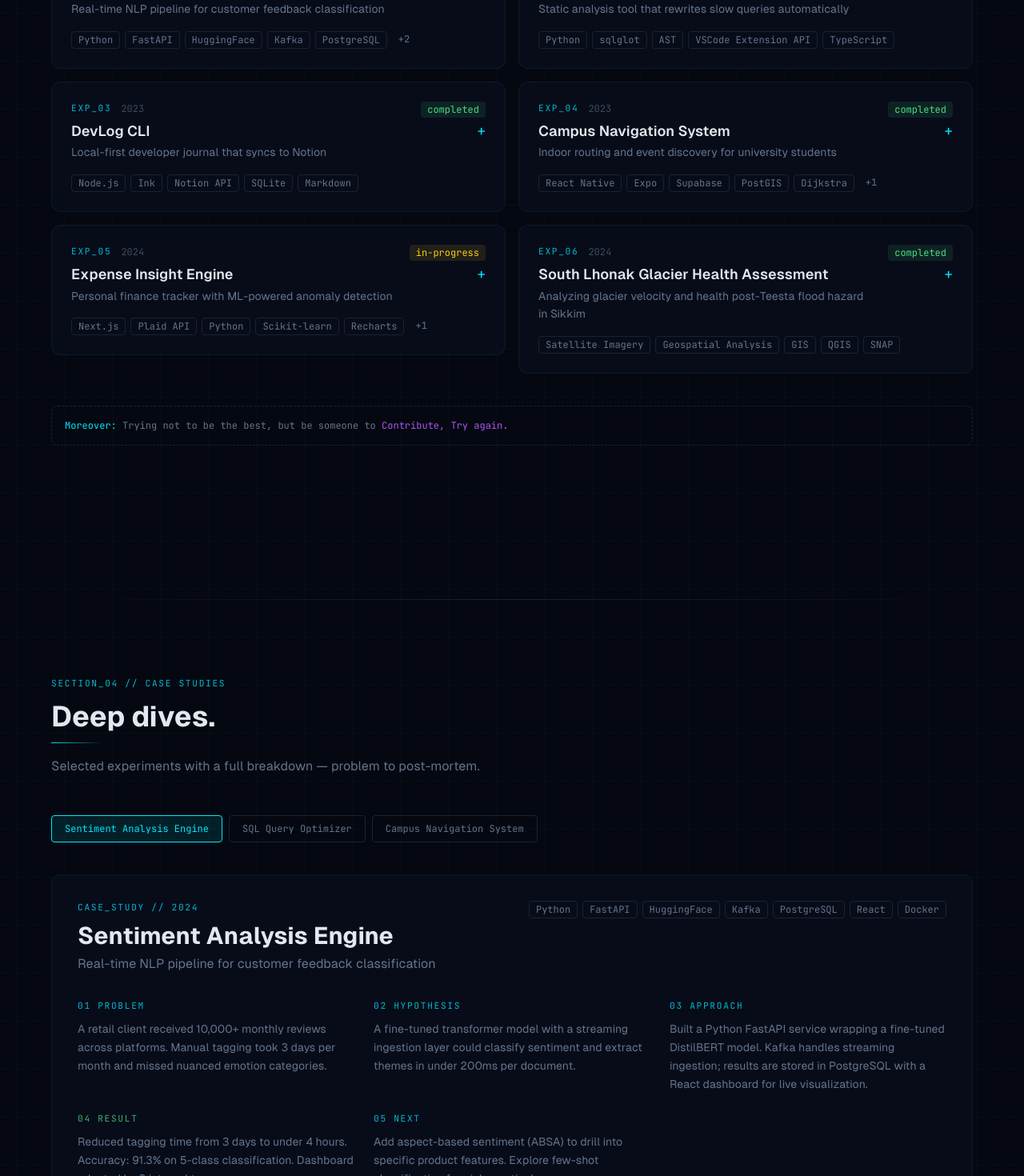
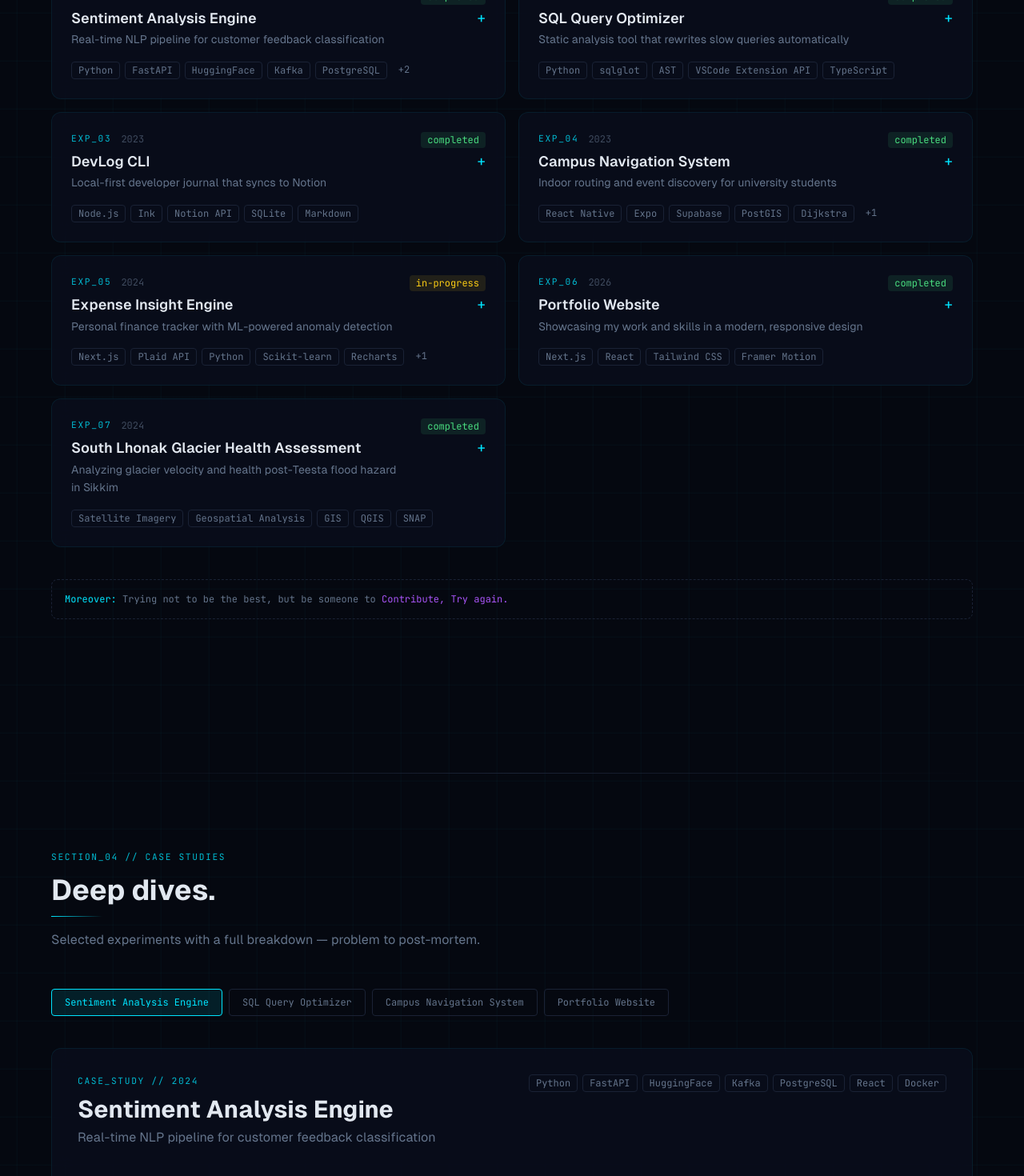
Before and after one commit to Subhadeep-Dhar/portfolio, a Next.js app: page / in a window 1280 px wide. Shown: the part 3065-4535 px from the top of the page at 80% size. Built offline with nearby package versions, Linux system fonts and the light colour scheme.

Commit message:
project updates

```diff
--- a/src/data/projects.js
+++ b/src/data/projects.js
@@ -38,7 +38,7 @@ export const projects = [
     future:
       'Add aspect-based sentiment (ABSA) to drill into specific product features. Explore few-shot classification for niche verticals.',
     tech: ['Python', 'FastAPI', 'HuggingFace', 'Kafka', 'PostgreSQL', 'React', 'Docker'],
-    tags: ['ML', 'NLP', 'Backend', 'Data'],
+    tags: ['ML', 'Backend', 'Data'],
     featured: true,
     status: 'completed',
     year: '2024',
@@ -144,6 +144,30 @@ export const projects = [
     },
   },
   {
+    id: 'portfolio_site',
+    title: 'Portfolio Website',
+    tagline: 'Showcasing my work and skills in a modern, responsive design',
+    problem:
+      'Developers often need a lightweight, high-performance way to present projects and skills without heavy frameworks or backend setup.',
+    hypothesis:
+      'A fully static, minimal-dependency site using Next.js, Tailwind CSS, and Framer Motion can deliver an interactive, visually appealing portfolio that loads fast and is easy to maintain.',
+    approach:
+      'Next.js 14 (App Router) for routing and SSR, React 18 for component state, Tailwind CSS 3 for styling with custom design tokens, and Framer Motion 11 for minimal scroll and layout animations. Pure CSS handles grid background and visual effects.',
+    result:
+      'A fully static portfolio site with minimal dependencies, optimized for Lighthouse scores and fast loading, deployed on Vercel.',
+    future:
+      'Add new projects dynamically, improve accessibility, and explore light theme/dark theme toggles for enhanced UX.',
+    tech: ['Next.js', 'React', 'Tailwind CSS', 'Framer Motion'],
+    tags: ['Frontend', 'Next.js / React'],
+    featured: true,
+    status: 'completed',
+    year: '2026',
+    links: {
+      demo: 'https://portfolio-subhadeep-dhar.vercel.app/',
+      github: 'https://github.com/Subhadeep-Dhar/portfolio',
+    },
+  },
+  {
     id: 'south_lhonak_glacier',
     title: 'South Lhonak Glacier Health Assessment',
     tagline: 'Analyzing glacier velocity and health post-Teesta flood hazard in Sikkim',
```
